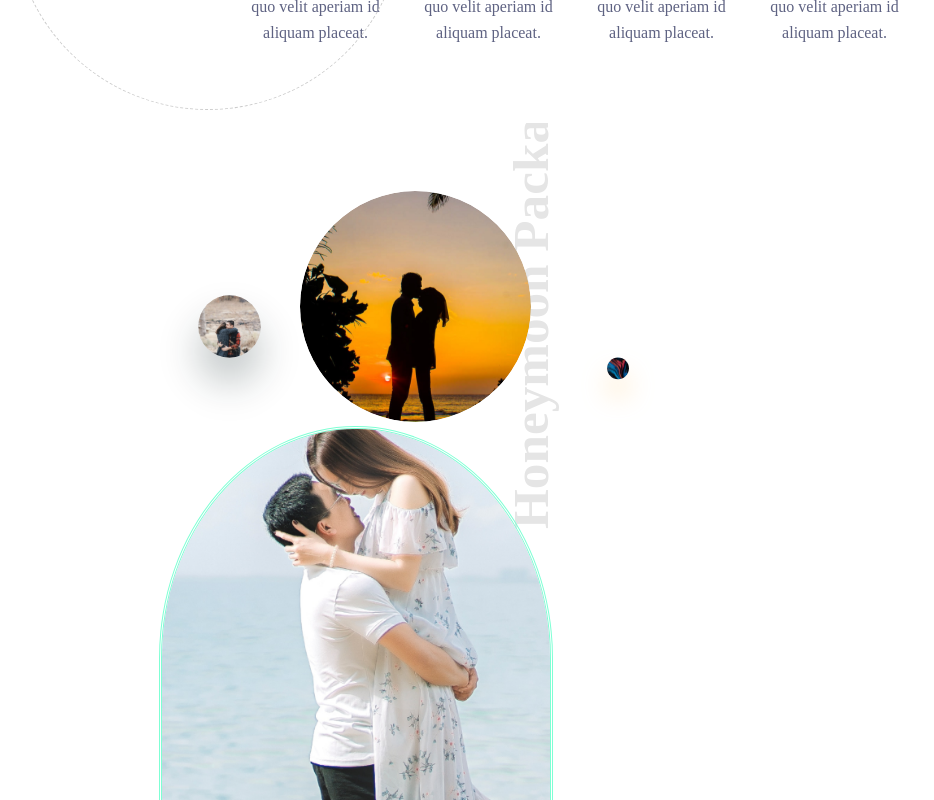
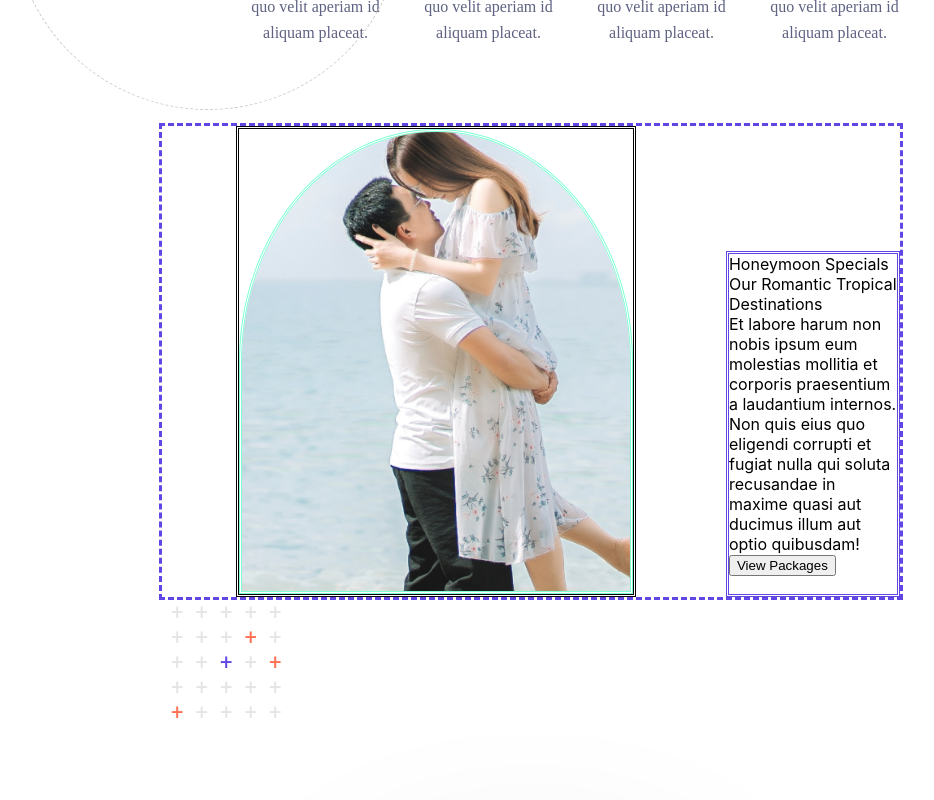
Before and after one commit to oladejomubarak/MFB-assessment, a React (Create React App) app: page / in a window 1280 px wide. Shown: the part 1480-2280 px from the top of the page, without its empty margins (30-964 px from the left). Built offline with nearby package versions, Linux system fonts and the light colour scheme.

Commit message:
committing chnages

```diff
--- a/src/home/components/HomeThree.js
+++ b/src/home/components/HomeThree.js
@@ -9,15 +9,21 @@ const HomeThree = () => {
     <div className="home-three">
       <div className="home-three1">
       <div className="love-pics">
-        <p>Honeymoon Packages</p>
-        <img className="love2" src={Love2} alt=""/>
-        <img className="love1" src={Love1} alt=""/>
-        <img className="love3" src={Love3} alt=""/>
+        <div className="honeymoon-packages-div">
+        {/* <p>Honeymoon Packages</p> */}
+        </div>
         <div className="love4-div">
         <img className="love4" src={Love4} alt=""/>
         </div>
       </div>
-      <div className="honeymoon-packages"></div>
+      <div className="honeymoon-packages">
+        <p>Honeymoon Specials</p>
+        <p>Our Romantic Tropical Destinations</p>
+        <p>Et labore harum non nobis ipsum eum molestias mollitia et corporis praesentium a laudantium
+          internos. Non quis eius quo eligendi corrupti et fugiat nulla qui soluta recusandae in maxime quasi aut
+          ducimus illum aut optio quibusdam!</p>
+        <button>View Packages</button>
+      </div>
       </div>
       <div className="home-three2">
       <div className="pluses">
@@ -38,7 +44,9 @@ const HomeThree = () => {
         </div>
       </div>
       </div>
-
+      <img className="love2" src={Love2} alt=""/>
+        <img className="love1" src={Love1} alt=""/>
+        <img className="love3" src={Love3} alt=""/>
     </div>
    );
 }
--- a/src/home/styles/HomeThree.css
+++ b/src/home/styles/HomeThree.css
@@ -9,14 +9,26 @@
   padding-right: 347px;
   overflow: hidden;
 }
-.love-pics{
-  position: relative;
-  z-index: 5;
+.home-three .home-three1{
+  display: flex;
+  padding-left: 10%;
+  border-color: #6246E5;
+  border-style: dashed;
+}
+.home-three1 .love-pics{
+  /* display: flex; */
+  display: inline-block;
+  /* position: relative; */
+  /* z-index: 5; */
+  border-color: black;
+  border-style: double;
+  /* height: 480px; */
 }
 .love-pics .love2{
   position: relative;
   z-index: 1;
-
+  top: -10px;
+  left: 60px;
   width: 141.04px;
   height: 141.04px;
   flex-shrink: 0;
@@ -28,9 +40,11 @@
 .love-pics .love1{
   position: relative;
   z-index: 1;
+  top: -140px;
+  left: -150px;
 
-  width: 230.888px;
-  height: 230.888px;
+  width: 210.888px;
+  height: 210.888px;
   flex-shrink: 0;
 
   border-radius: 230.888px;
@@ -49,8 +63,8 @@
   /* box-shadow: 0px 56.41608428955078px 87.75835418701172px 0px rgba(255, 200, 118, 0.35); */
 }
 .love-pics .love4-div{
-  position: relative;
-  z-index: 0;
+  /* position: relative;
+  z-index: 0; */
   width: 393.564px;
   height: 464.751px;
   flex-shrink: 0;
@@ -59,25 +73,31 @@
   border-color: aquamarine;
   border-style: double;
   overflow: hidden;
-  /* padding: 5%; */
-  display: inline-block;
+  /* display: inline-block; */
 }
 .love-pics .love4{
   width: 100%;
   height: 100%;
   object-fit: cover;
 }
-.love-pics p{
+.honeymoon-packages-div{
+}
+.honeymoon-packages-div p{
   transform: rotate(-90deg);
-
   color: var(--black, #000);
 font-family: Poppins;
 font-size: 51.192px;
 font-style: normal;
 font-weight: 700;
 line-height: 67.908px; /* 132.653% */
+opacity: 0.1;
 
-  opacity: 0.1;
+}
+.honeymoon-packages{
+  margin-top: 125px;
+  margin-left: 90px;
+  border-color: #6246E5;
+  border-style: double;
 }
 .home-three2 .pluses{
   display: flex;
```
Lines whose indentation alone changed are shown as unchanged.
